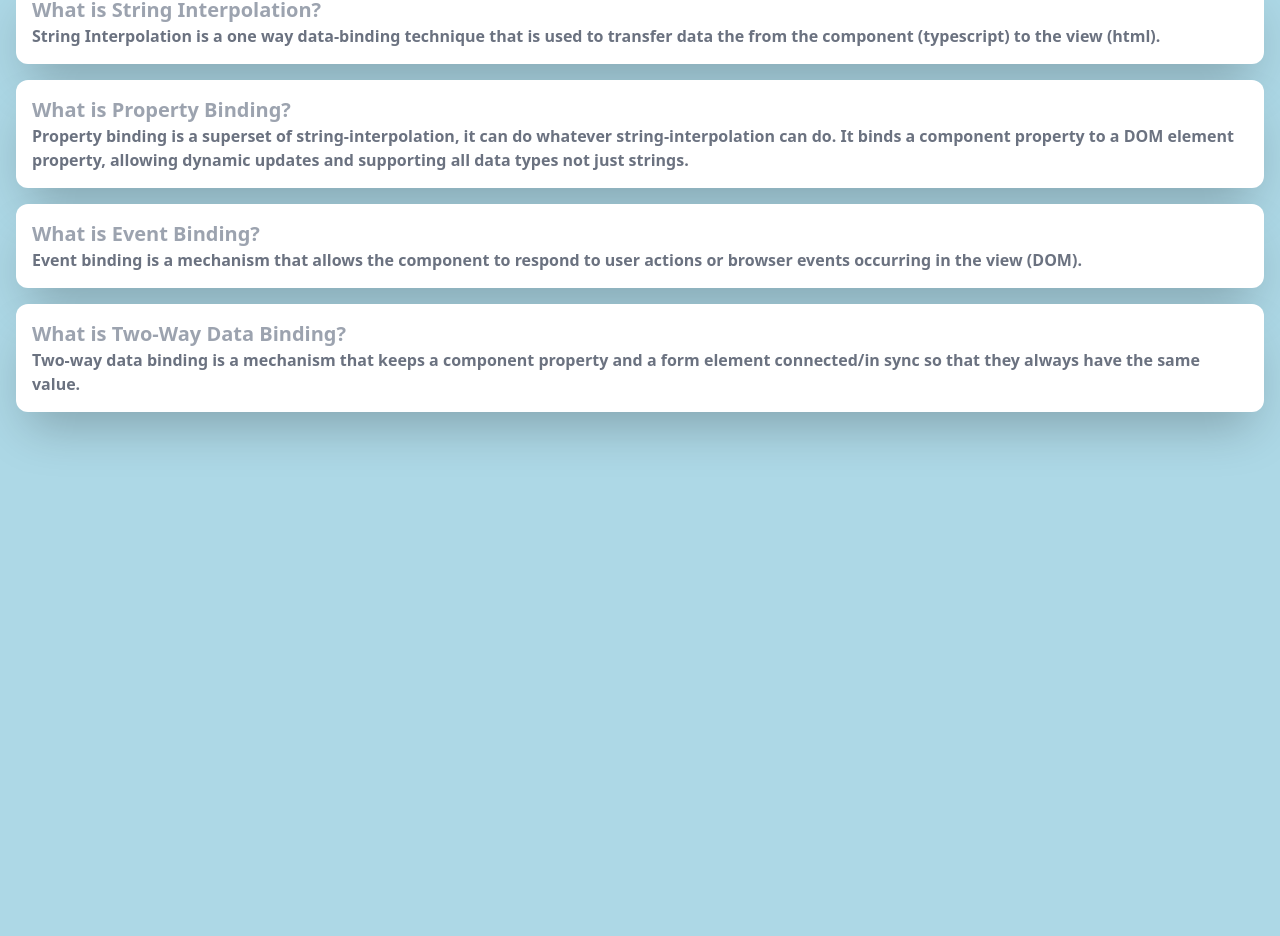
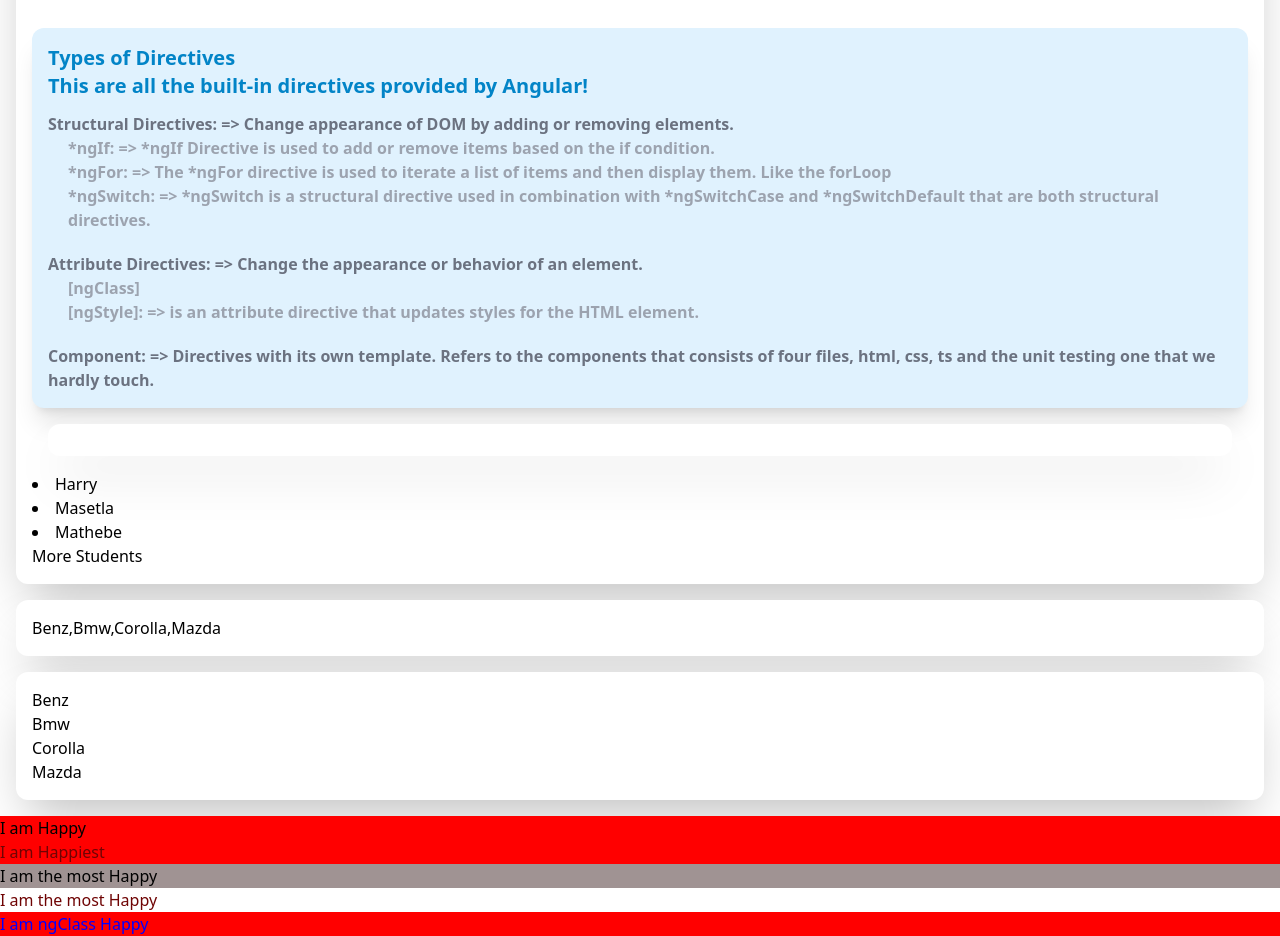
Before and after one commit to mathebe-moseri/angular-concepts, an Angular app: page / in a window 1280 px wide. Shown: the part 176-1112 px from the top of the page. Before the commit the page ends 800 px from the top, so only its background shows below. Built offline with nearby package versions, Linux system fonts and the light colour scheme.

Commit message:
feat: directives

```diff
--- a/src/app/components/directives/directives.component.css
+++ b/src/app/components/directives/directives.component.css
@@ -0,0 +1,4 @@
+.redwhiteClass {
+  background-color: red;
+  color: blue;
+}
--- a/src/app/components/directives/directives.component.html
+++ b/src/app/components/directives/directives.component.html
@@ -1 +1,72 @@
-<p>directives works!</p>
+<div class="bg-white p-4 rounded-xl m-4 shadow-2xl">
+  <p class="text-xl font-bold text-gray-400">{{ question1 }}</p>
+  <p class="text-gray-500 font-bold">{{ answer1 }}</p>
+  <button (click)="changeColor()" [ngClass]="isColor ? 'bg-red-400' : 'bg-green-400'"
+    class="text-center p-2 font-bold rounded-lg m-10">{{ isColor ? 'Red' : 'Green' }}</button>
+  <div class="rounded-xl p-4 bg-sky-100 shadow-xl">
+    <p class="font-bold text-sky-600 text-xl">
+      Types of Directives<br>
+      This are all the built-in directives provided by Angular!
+    </p>
+    <ul class="text-gray-500 font-bold mt-3">Structural Directives: => <strong>Change appearance of DOM by adding or
+        removing elements.</strong>
+      <li class="text-gray-400 font-bold ml-5">*ngIf: => <strong>*ngIf Directive is used to add or remove items based on
+          the if condition.</strong></li>
+      <li class="text-gray-400 font-bold ml-5">*ngFor: => <strong>The *ngFor directive is used to iterate a list of items and then display them. Like the forLoop</strong></li>
+      <li class="text-gray-400 font-bold ml-5">*ngSwitch: => <strong>*ngSwitch is a structural directive used in combination with *ngSwitchCase and *ngSwitchDefault that are both structural directives.</strong></li>
+    </ul>
+    <ul class="text-gray-500 font-bold mt-5">Attribute Directives: => <strong>Change the appearance or behavior of an
+        element.</strong>
+      <li class="text-gray-400 font-bold ml-5">[ngClass]</li>
+      <li class="text-gray-400 font-bold ml-5">[ngStyle]: => is an attribute directive that updates styles for the HTML element.</li>
+    </ul>
+    <ul class="text-gray-500 font-bold mt-5">
+      <li>
+        Component: => <strong>Directives with its own template. Refers to the components that consists of four files,
+          html, css, ts and the unit testing one that we hardly touch.</strong>
+      </li>
+    </ul>
+  </div>
+
+  <div class="bg-white p-4 rounded-xl m-4 shadow-2xl">
+  <ul>
+    <li *ngIf="students.length == 0">
+      Two students
+    </li>
+    <li *ngIf="students.length == 0">
+      Zero students
+    </li>
+  </ul>
+</div>
+
+<li *ngFor="let student of students">
+  {{ student.name }}
+</li>
+
+<!-- The number of students present in the list, then we will get 'Two Students' true will be pasted ngSwitchDefault whatever case is true will be executed otherwise the ngSwitchDefault will be executed-->
+<ul [ngSwitch]="studentList.length">
+  <li *ngSwitchCase=0>Zero Student</li>
+  <li *ngSwitchCase=1>One Student</li>
+  <li *ngSwitchCase=2>Two Students</li>
+  <li *ngSwitchCase=4>Three Students</li>
+  <li *ngSwitchDefault>More Students</li>
+</ul>
+</div>
+
+<div class="bg-white p-4 rounded-xl m-4 shadow-2xl">
+  <p *ngIf="cars.length == 4">{{ cars }}</p>
+</div>
+
+<div class="bg-white p-4 rounded-xl m-4 shadow-2xl">
+  <p *ngFor="let car of cars">{{ car }}</p>
+</div>
+
+<div style="background-color: red;">I am Happy</div>
+
+<div [ngStyle]="{'background-color': 'red', 'color': colorName1}">I am Happiest</div>
+
+<div [ngStyle]="{'background-color': colorName}">I am the most Happy</div>
+
+<div [ngStyle]="{'color': colorName1}">I am the most Happy</div>
+
+<div [ngClass]="className">I am ngClass Happy</div>
--- a/src/app/components/directives/directives.component.ts
+++ b/src/app/components/directives/directives.component.ts
@@ -1,12 +1,51 @@
+import { CommonModule } from '@angular/common';
 import { Component } from '@angular/core';
 
 @Component({
   selector: 'app-directives',
   standalone: true,
-  imports: [],
+  imports: [CommonModule],
   templateUrl: './directives.component.html',
   styleUrl: './directives.component.css'
 })
 export class DirectivesComponent {
 
+  question1: string = "What are directives?";
+  answer1: string = "Directives are classes that add additional behavior to elements in your angular application.";
+
+  isColor: boolean = true;
+
+  students = [
+    {
+      name: "Harry",
+      age: 25,
+    },
+
+    {
+      name: "Masetla",
+      age: 30
+    },
+
+    {
+      name: "Mathebe",
+      age: 31
+    }
+  ];
+
+  studentList = [
+    "Harry",
+    "Happy",
+    "Rammy"
+  ]
+
+  cars = ["Benz", "Bmw", "Corolla", "Mazda"];
+
+  colorName = "#a09393";
+  colorName1 = "#6f0404";
+
+  className = "redwhiteClass";
+
+  changeColor() {
+    this.isColor = !this.isColor;
+  }
 }
--- a/src/app/main/main.component.html
+++ b/src/app/main/main.component.html
@@ -1,4 +1,5 @@
-<app-string-interpolation></app-string-interpolation>
+<!-- <app-string-interpolation></app-string-interpolation>
 <app-property-binding></app-property-binding>
 <app-event-binding></app-event-binding>
-<app-two-way-binding></app-two-way-binding>
+<app-two-way-binding></app-two-way-binding> -->
+<app-directives></app-directives>
--- a/src/app/main/main.component.ts
+++ b/src/app/main/main.component.ts
@@ -3,11 +3,12 @@ import { StringInterpolationComponent } from '../components/data-binding/string-
 import { PropertyBindingComponent } from '../components/data-binding/property-binding/property-binding.component';
 import { EventBindingComponent } from '../components/data-binding/event-binding/event-binding.component';
 import { TwoWayBindingComponent } from '../components/data-binding/two-way-binding/two-way-binding.component';
+import { DirectivesComponent } from '../components/directives/directives.component';
 
 @Component({
   selector: 'app-main',
   standalone: true,
-  imports: [StringInterpolationComponent, PropertyBindingComponent, EventBindingComponent, TwoWayBindingComponent],
+  imports: [StringInterpolationComponent, PropertyBindingComponent, EventBindingComponent, TwoWayBindingComponent, DirectivesComponent],
   templateUrl: './main.component.html',
   styleUrl: './main.component.css'
 })
```
